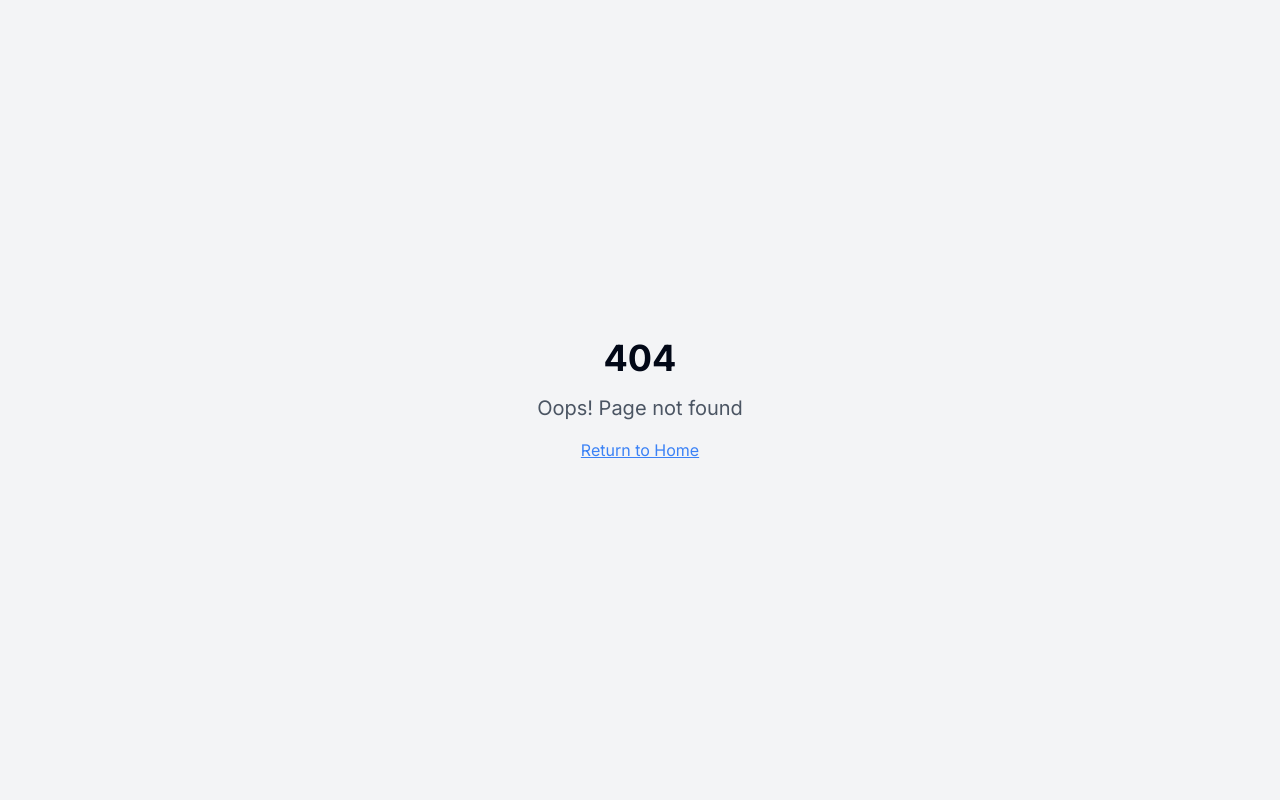
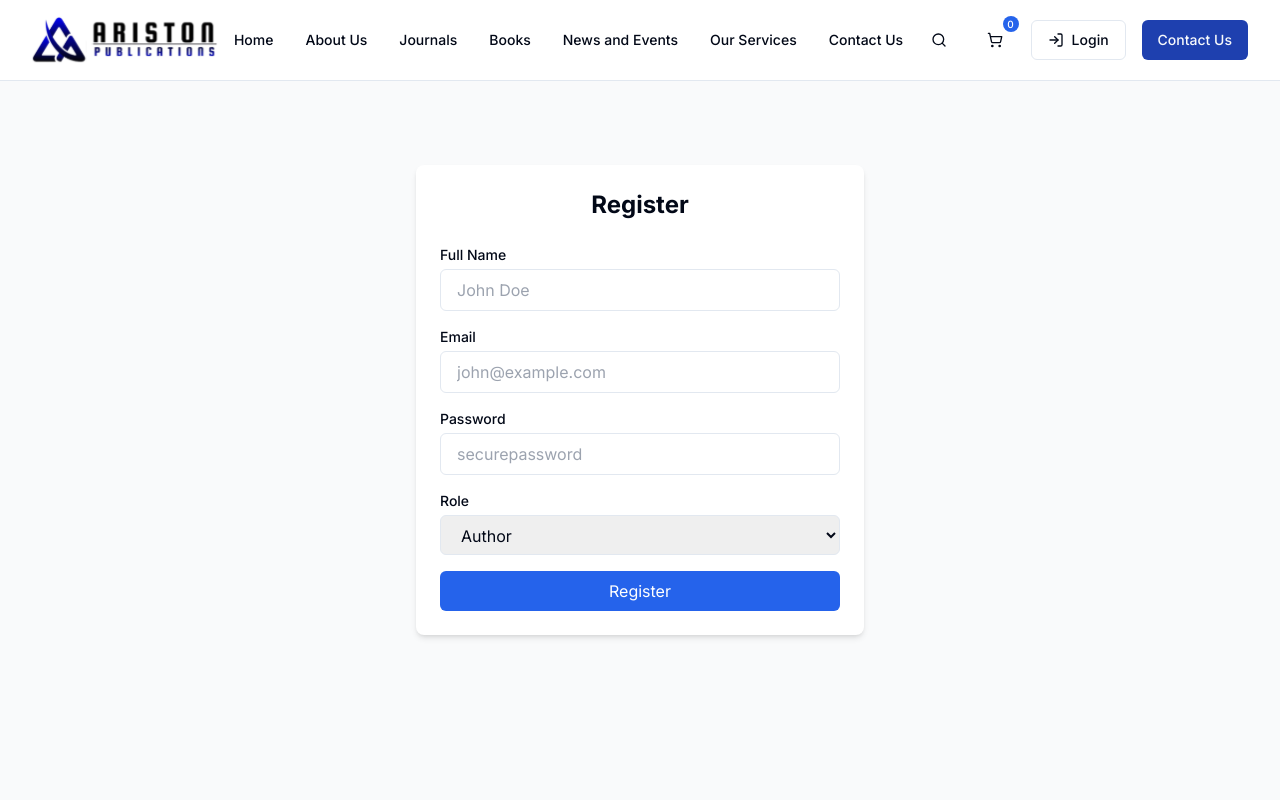
Before and after one commit to UsamaGhazan/Ariston-Publications, a React (Vite) app: page /register in a window 1280 px wide. Before the commit this address had no page. Shown: the top 800 px of the page. Built offline with nearby package versions, Linux system fonts and the light colour scheme.

Commit message:
initial commit

```diff
--- a/package.json
+++ b/package.json
@@ -41,6 +41,7 @@
     "@radix-ui/react-tooltip": "^1.1.4",
     "@tanstack/react-query": "^5.56.2",
     "@types/swiper": "^5.4.3",
+    "axios": "^1.9.0",
     "class-variance-authority": "^0.7.1",
     "clsx": "^2.1.1",
     "cmdk": "^1.0.0",
--- a/src/pages/Login.tsx
+++ b/src/pages/Login.tsx
@@ -1,6 +1,33 @@
-import React from "react";
+import React, { useState } from "react";
+import { Link } from "react-router-dom";
+import axios from "axios";
+const Login=()=>{
+  const [formData, setFormData] = useState({
+    email: "",
+    password: "",
+  });
 
-const Login=()=>{
+  const [message, setMessage] = useState("");
+
+  const handleChange = (e:any) => {
+    setFormData(prev => ({ ...prev, [e.target.name]: e.target.value }));
+  };
+
+  const handleSubmit = async (e:any) => {
+    e.preventDefault();
+    try {
+      const res = await axios.post("http://localhost:5000/api/auth/login", formData, {
+        headers: { "Content-Type": "application/json" },
+      });
+      setMessage("Login successful!");
+      console.log(res.data); // JWT token, user info, etc.
+      // You can store token in localStorage or context here
+    } catch (err:any) {
+      console.error(err.response?.data || err.message);
+      setMessage("Login failed. Please check your credentials.");
+    }
+  };
+
 
     return (
       <div className="min-h-screen flex fle-col items-center justify-center">
@@ -17,64 +44,30 @@ const Login=()=>{
                 </div>
 
                 <div>
-                  <label className="text-slate-800 text-sm font-medium mb-2 block">
-                    User name
-                  </label>
-                  <div className="relative flex items-center">
+            <label className="block text-sm font-medium text-gray-700">Email</label>
             <input
-                      name="username"
-                      type="text"
+              name="email"
+              type="email"
+              value={formData.email}
+              onChange={handleChange}
               required
-                      className="w-full text-sm text-slate-800 border border-slate-300 pl-4 pr-10 py-3 rounded-lg outline-blue-600"
-                      placeholder="Enter user name"
+              className="w-full border border-gray-300 px-4 py-2 rounded-md"
+              placeholder="Enter email"
             />
-                    <svg
-                      xmlns="http://www.w3.org/2000/svg"
-                      fill="#bbb"
-                      stroke="#bbb"
-                      className="w-[18px] h-[18px] absolute right-4"
-                      viewBox="0 0 24 24"
-                    >
-                      <circle
-                        cx="10"
-                        cy="7"
-                        r="6"
-                        data-original="#000000"
-                      ></circle>
-                      <path
-                        d="M14 15H6a5 5 0 0 0-5 5 3 3 0 0 0 3 3h12a3 3 0 0 0 3-3 5 5 0 0 0-5-5zm8-4h-2.59l.3-.29a1 1 0 0 0-1.42-1.42l-2 2a1 1 0 0 0 0 1.42l2 2a1 1 0 0 0 1.42 0 1 1 0 0 0 0-1.42l-.3-.29H22a1 1 0 0 0 0-2z"
-                        data-original="#000000"
-                      ></path>
-                    </svg>
           </div>
-                </div>
+
           <div>
-                  <label className="text-slate-800 text-sm font-medium mb-2 block">
-                    Password
-                  </label>
-                  <div className="relative flex items-center">
+            <label className="block text-sm font-medium text-gray-700">Password</label>
             <input
               name="password"
               type="password"
+              value={formData.password}
+              onChange={handleChange}
               required
-                      className="w-full text-sm text-slate-800 border border-slate-300 pl-4 pr-10 py-3 rounded-lg outline-blue-600"
+              className="w-full border border-gray-300 px-4 py-2 rounded-md"
               placeholder="Enter password"
             />
-                    <svg
-                      xmlns="http://www.w3.org/2000/svg"
-                      fill="#bbb"
-                      stroke="#bbb"
-                      className="w-[18px] h-[18px] absolute right-4 cursor-pointer"
-                      viewBox="0 0 128 128"
-                    >
-                      <path
-                        d="M64 104C22.127 104 1.367 67.496.504 65.943a4 4 0 0 1 0-3.887C1.367 60.504 22.127 24 64 24s62.633 36.504 63.496 38.057a4 4 0 0 1 0 3.887C126.633 67.496 105.873 104 64 104zM8.707 63.994C13.465 71.205 32.146 96 64 96c31.955 0 50.553-24.775 55.293-31.994C114.535 56.795 95.854 32 64 32 32.045 32 13.447 56.775 8.707 63.994zM64 88c-13.234 0-24-10.766-24-24s10.766-24 24-24 24 10.766 24 24-10.766 24-24 24zm0-40c-8.822 0-16 7.178-16 16s7.178 16 16 16 16-7.178 16-16-7.178-16-16-16z"
-                        data-original="#000000"
-                      ></path>
-                    </svg>
           </div>
-                </div>
-
                 <div className="flex flex-wrap items-center justify-between gap-4">
                   <div className="flex items-center">
                     <input
@@ -104,17 +97,18 @@ const Login=()=>{
                   <button
                     type="button"
                     className="w-full shadow-xl py-2.5 px-4 text-[15px] font-medium tracking-wide rounded-lg text-white bg-blue-600 hover:bg-blue-700 focus:outline-none"
+                 onClick={handleSubmit}
                  >
                     Sign in
                   </button>
                   <p className="text-sm !mt-6 text-center text-slate-500">
                     Don't have an account{" "}
-                    <a
-                      href="javascript:void(0);"
+                    <Link
+  to="/register"
   className="text-blue-600 font-medium hover:underline ml-1 whitespace-nowrap"
 >
   Register here
-                    </a>
+</Link>
                   </p>
                 </div>
               </form>
--- /dev/null
+++ b/src/pages/RegisterUser.tsx
@@ -0,0 +1,107 @@
+import React, { useState } from "react";
+import axios from "axios";
+
+const Register = () => {
+  const [formData, setFormData] = useState({
+    full_name: "",
+    email: "",
+    password: "",
+    role: "author", // default role
+  });
+
+  const [message, setMessage] = useState("");
+
+  const handleChange = (e:any) => {
+    setFormData({ ...formData, [e.target.name]: e.target.value });
+  };
+
+  const handleSubmit = async (e:any) => {
+    e.preventDefault();
+
+    try {
+      const res = await axios.post("http://localhost:5000/api/auth/register", formData, {
+        headers: { "Content-Type": "application/json" },
+      });
+      setMessage("Registration successful!");
+      console.log(res.data);
+    } catch (error:any) {
+      setMessage("Registration failed.");
+      console.error(error.response?.data || error.message);
+    }
+  };
+
+  return (
+    <div className="min-h-screen flex items-center justify-center bg-gray-50">
+      <div className="w-full max-w-md bg-white p-6 rounded-lg shadow-md">
+        <h2 className="text-2xl font-bold mb-6 text-center">Register</h2>
+        <form onSubmit={handleSubmit} className="space-y-4">
+          <div>
+            <label className="block text-sm font-medium mb-1">Full Name</label>
+            <input
+              type="text"
+              name="full_name"
+              value={formData.full_name}
+              onChange={handleChange}
+              required
+              className="w-full px-4 py-2 border rounded-md"
+              placeholder="John Doe"
+            />
+          </div>
+
+          <div>
+            <label className="block text-sm font-medium mb-1">Email</label>
+            <input
+              type="email"
+              name="email"
+              value={formData.email}
+              onChange={handleChange}
+              required
+              className="w-full px-4 py-2 border rounded-md"
+              placeholder="john@example.com"
+            />
+          </div>
+
+          <div>
+            <label className="block text-sm font-medium mb-1">Password</label>
+            <input
+              type="password"
+              name="password"
+              value={formData.password}
+              onChange={handleChange}
+              required
+              className="w-full px-4 py-2 border rounded-md"
+              placeholder="securepassword"
+            />
+          </div>
+
+          <div>
+            <label className="block text-sm font-medium mb-1">Role</label>
+            <select
+              name="role"
+              value={formData.role}
+              onChange={handleChange}
+              className="w-full px-4 py-2 border rounded-md"
+            >
+              <option value="author">Author</option>
+              <option value="reviewer">Reviewer</option>
+              <option value="admin">Admin</option>
+            </select>
+          </div>
+
+          <button
+            type="submit"
+            className="w-full bg-blue-600 text-white py-2 rounded-md hover:bg-blue-700"
+          >
+            Register
+          </button>
+
+          {message && (
+            <p className="text-center mt-4 text-sm text-gray-700">{message}</p>
+          )}
+        </form>
+      </div>
+    </div>
+  );
+};
+
+export default Register;
--- a/src/routes/MainRoutes.tsx
+++ b/src/routes/MainRoutes.tsx
@@ -14,6 +14,7 @@ import UserLayout from "@/components/layout/UserLayout";
 import AdminDashboard from "@/pages/admin/Dashboard";
 import UserDashboard from "@/pages/user/Dashboard";
 import Login from "@/pages/Login";
+import RegisterUser from "@/pages/RegisterUser";
 const MainRoutes = () => {
   return (
     <Routes>
@@ -27,6 +28,8 @@ const MainRoutes = () => {
         <Route path="/services" element={<Services />} />
         <Route path="/contactUs" element={<Contact />} />
         <Route path="/login" element={<Login />} />
+        <Route path="/register" element={<RegisterUser />} />
+
       </Route>
 
       {/* Admin routes */}
```
Also changed, not shown: 1 other file (tests, documents, lock files or other folders). Lines whose indentation alone changed are shown as unchanged.
